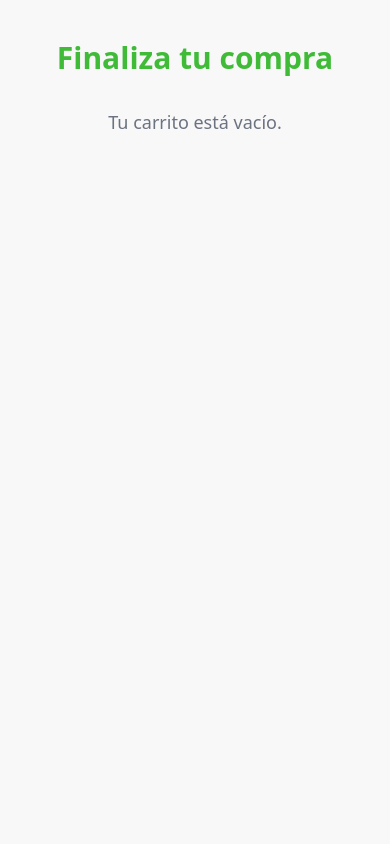
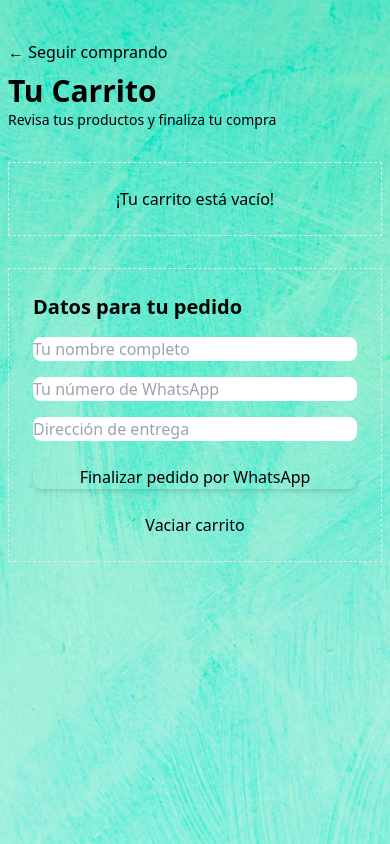
Before and after one commit to Yuriine/vitalight, a React (Vite) app: page /cart in a window 390 px wide. Built offline with nearby package versions, Linux system fonts and the light colour scheme.

Commit message:
ui configuration and cart ui

```diff
--- a/index.html
+++ b/index.html
@@ -1,5 +1,5 @@
 <!DOCTYPE html>
-<html lang="en">
+<html lang="en"  data-theme="dime">
 
 <head>
   <meta charset="UTF-8" />
--- a/src/components/Header.tsx
+++ b/src/components/Header.tsx
@@ -4,7 +4,7 @@ import "react-modern-drawer/dist/index.css";
 import { useNavigate } from "react-router";
 import { useCartStore } from "../stores/cart";
 import { useProductsStore } from "../stores/products";
-import { ShoppingBag, Trash } from "lucide-react";
+import { Minus, Plus, ShoppingBag, Trash } from "lucide-react";
 
 
 const Header: React.FC = () => {
@@ -103,12 +103,12 @@ const Header: React.FC = () => {
               <div className="text-gray-500 text-center">Tu carrito está vacío.</div>
             ) : (
               items.map(item => (
-                <div key={item.id} className="flex items-start gap-3 border-b pb-4 pt-2 last:border-b-0">
+                <div key={item.id} className="flex gap-3 border-b pb-4 pt-2 last:border-b-0 items-center">
                   <img src={item.image} alt={item.name} className="w-20 h-20 object-cover rounded" />
-                  <div className="flex-1 flex flex-col justify-between min-w-0">
+                  <div className="flex-1 flex flex-col justify-between min-w-0 items-center">
                     <div className="flex flex-col min-w-0">
                       <span className="font-semibold text-[15px] text-[#222] leading-tight truncate">{item.name}</span>
-                      <span className="truncate">S/. {item.price.toFixed(2)}</span>
+                      <span>150 mll</span>
                     </div>
                     <div className="flex items-center gap-2 mt-2">
                       <div className="flex items-center bg-gray-100 rounded-lg border border-gray-300 px-1">
@@ -123,26 +123,25 @@ const Header: React.FC = () => {
                           disabled={item.quantity <= 1}
                           tabIndex={0}
                         >
-                          <svg width="18" height="18" fill="none" viewBox="0 0 24 24"><path stroke="currentColor" strokeWidth="2" strokeLinecap="round" d="M6 12h12" /></svg>
+                          <Minus className="w-4 h-4" />
                         </button>
-                        <span className="font-semibold text-base w-7 text-center select-none">{item.quantity}</span>
+                        <span className="">{item.quantity}</span>
                         <button
                           className="w-7 h-7 flex items-center justify-center text-gray-500 hover:text-[#3fbb38]"
                           aria-label={`Aumentar cantidad de ${item.name}`}
                           onClick={() => useCartStore.getState().updateQuantity(item.id, item.quantity + 1)}
                           tabIndex={0}
                         >
-                          <svg width="18" height="18" fill="none" viewBox="0 0 24 24"><path stroke="currentColor" strokeWidth="2" strokeLinecap="round" d="M12 6v12m6-6H6" /></svg>
+                          <Plus className="w-4 h-4" />
                         </button>
                       </div>
                       <button
-                        className="btn btn-error"
+                        className="btn btn-ghost btn-sm"
                         aria-label={`Eliminar ${item.name} del carrito`}
                         onClick={() => useCartStore.getState().removeFromCart(item.id)}
                         tabIndex={0}
                       >
-                        <Trash className="w-4 h-4" />
-
+                        <Trash className="w-4 h-4" color="red" />
                       </button>
                     </div>
                   </div>
--- a/src/pages/Cart.tsx
+++ b/src/pages/Cart.tsx
@@ -1,9 +1,14 @@
+import { Trash } from "lucide-react";
 import React, { useState } from "react";
+import { useNavigate } from "react-router";
+import bgImage from "../assets/bg.jpg";
 import { useCartStore } from "../stores/cart";
 import { formatWhatsappOrder } from "../utils/whatsapp";
 
 const Cart: React.FC = () => {
-  const { items, removeFromCart, updateQuantity, clearCart, total } = useCartStore();
+  const { items, total, removeFromCart, updateQuantity, clearCart } = useCartStore();
+  const navigate = useNavigate();
+
 
   // Form state
   const [name, setName] = useState("");
@@ -23,6 +28,118 @@ const Cart: React.FC = () => {
     });
     window.open(url, "_blank");
   };
+
+  return (
+    <div
+      className="min-h-screen py-10 bg-cover bg-center bg-no-repeat relative"
+      style={{
+        backgroundImage: `url(${bgImage})`,
+      }}
+    >
+      {/* Overlay para mejorar legibilidad */}
+      <div className="absolute inset-0 bg-base-200/80 pointer-events-none z-0" />
+      <div className="relative z-10 max-w-3xl mx-auto px-2 md:px-0">
+        {/* Botón seguir comprando */}
+        <div className="mb-2 flex">
+          <button
+            className="btn btn-link"
+            onClick={() => navigate("/")}
+            type="button"
+          >
+            &larr; Seguir comprando
+          </button>
+        </div>
+        {/* Header llamativo */}
+        <div className="flex items-center gap-3 mb-8">
+
+          <div>
+            <h1 className="text-3xl font-extrabold leading-tight">Tu Carrito</h1>
+            <p className="text-base-content/70 text-sm">Revisa tus productos y finaliza tu compra</p>
+          </div>
+        </div>
+
+        {/* Carrito */}
+        <div className="card border border-dashed border-base-300  bg-base-100 mb-8">
+          <div className="card-body p-6">
+            {items.length === 0 ? (
+              <div className="alert alert-warning text-center">¡Tu carrito está vacío!</div>
+            ) : (
+              <ul className="flex flex-col gap-4">
+                {items.map(item => (
+                  <li key={item.id} className="flex gap-4 items-center bg-base-200/80 rounded-xl p-3  transition border border-base-300">
+                    <div className="avatar">
+                      <div className="w-16 h-16 rounded-xl border border-base-300 bg-base-100">
+                        <img src={item.image} alt={item.name} className="object-cover w-full h-full" />
+                      </div>
+                    </div>
+                    <div className="flex-1 min-w-0">
+                      <div className="flex justify-between items-center">
+                        <span className="font-bold text-lg truncate">{item.name}</span>
+                        <button className="btn btn-circle btn-ghost btn-sm hover:bg-error/10" onClick={() => removeFromCart(item.id)} aria-label={`Eliminar ${item.name}`}>
+                          <Trash className="w-5 h-5 text-error" />
+                        </button>
+                      </div>
+                      <div className="flex gap-2 items-center mt-1">
+                        <span className="badge badge-outline badge-lg">x{item.quantity}</span>
+                        <span className="text-success font-semibold text-base">S/. {(item.price * item.quantity).toFixed(2)}</span>
+                      </div>
+                    </div>
+                  </li>
+                ))}
+              </ul>
+            )}
+            {items.length > 0 && (
+              <>
+                <div className="divider" />
+                <div className="flex justify-between items-center text-lg font-bold">
+                  <span>Total:</span>
+                  <span className="text-2xl">S/. {total.toFixed(2)}</span>
+                </div>
+              </>
+            )}
+          </div>
+        </div>
+
+        {/* Formulario */}
+        <div className="card border border-dashed border-base-300  bg-base-100">
+          <div className="card-body p-6">
+            <h2 className="text-xl font-bold mb-4">Datos para tu pedido</h2>
+            <form className="flex flex-col gap-4">
+              <label className="form-control w-full">
+                <input className="input input-bordered input-lg w-full rounded-lg" value={name} onChange={e => setName(e.target.value)} placeholder="Tu nombre completo" />
+              </label>
+              <label className="form-control w-full">
+                <input className="input input-bordered input-lg w-full rounded-lg" value={phone} onChange={e => setPhone(e.target.value)} placeholder="Tu número de WhatsApp" />
+              </label>
+              <label className="form-control w-full">
+                <input className="input input-bordered input-lg w-full rounded-lg" value={address} onChange={e => setAddress(e.target.value)} placeholder="Dirección de entrega" />
+              </label>
+
+              <button
+                type="button"
+                className="btn btn-success btn-lg w-full mt-2 shadow-md rounded-lg"
+                onClick={handleWhatsappOrder}
+                disabled={items.length === 0 || !name || !phone || !address || !email}
+              >
+                Finalizar pedido por WhatsApp
+              </button>
+              <button
+                type="button"
+                className="btn btn-ghost btn-lg w-full mt-2 rounded-lg"
+                onClick={() => {
+                  clearCart();
+                  navigate("/");
+                }}
+                disabled={items.length === 0}
+              >
+                Vaciar carrito
+              </button>
+            </form>
+          </div>
+        </div>
+      </div>
+    </div>
+  );
 
   return (
     <div className="min-h-screen bg-[#f8f8f8] flex flex-col items-center py-10 px-4">
@@ -88,7 +205,8 @@ const Cart: React.FC = () => {
           ))}
           <div className="flex justify-between items-center pt-4 border-t mt-4">
             <span className="font-semibold text-lg">Total</span>
-            <span className="font-bold text-2xl text-[#3fbb38]">${total.toFixed(2)}</span>
+            <span className="font-bold text-2xl text-[#3fbb38]
+            ">${total.toFixed(2)}</span>
           </div>
           <div className="flex gap-4 mt-4">
             <button className="bg-gray-200 text-gray-700 font-semibold rounded-lg py-3 px-8 hover:bg-gray-300 transition-colors" onClick={clearCart}>Vaciar carrito</button>
--- a/src/stores/cart.ts
+++ b/src/stores/cart.ts
@@ -24,12 +24,21 @@ export const useCartStore = create<CartState>()(
         if (existing) {
           return {
             items: state.items.map((item) =>
-              item.id === product.id ? { ...item, quantity: item.quantity + quantity } : item
+              item.id === product.id
+                ? { ...item, quantity: Number(item.quantity) + Number(quantity) }
+                : item
             ),
           };
         }
         return {
-          items: [...state.items, { ...product, quantity }],
+          items: [
+            ...state.items,
+            {
+              ...product,
+              price: Number(product.price) || 0,
+              quantity: Number(quantity) || 1,
+            },
+          ],
         };
       });
     },
@@ -45,7 +54,14 @@ export const useCartStore = create<CartState>()(
       }));
     },
     get total() {
-      return get().items.reduce((sum, item) => sum + item.price * item.quantity, 0);
+      return get().items.reduce(
+        (sum, item) =>
+          sum + (Number(item.price) || 0) * (Number(item.quantity) || 1),
+        0
+      );
     },
+    get itemCount() {
+      return get().items.reduce((sum, item) => sum + (item.quantity ?? 0), 0);
+    }
   }))
 );
--- a/tailwind.config.js
+++ b/tailwind.config.js
@@ -3,4 +3,9 @@ module.exports = {
   darkMode: ["class"],
   content: ["./index.html", "./src/**/*.{ts,tsx,js,jsx}"],
   plugins: [require("tailwindcss-animate"), require('daisyui'),],
+    daisyui: {
+    themes: false,
+    darkTheme: "dark",
+
+  },
 };
```
Also changed, not shown: src/assets/bg.jpg (added).
